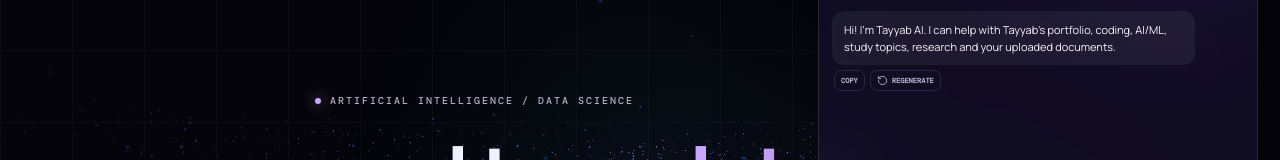
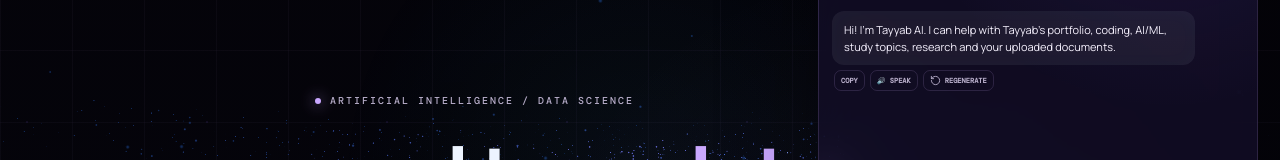
Before and after one commit to tshamshuddinsayyad/portfolio, a React (Vite) app: page / in a window 1280 px wide. Both pictures are taken after a click on the button "Ask Tayyab AI". Shown: the part 186-346 px from the top of the page. Built offline with nearby package versions, Linux system fonts and the light colour scheme.

Commit message:
improve assistant voice and regeneration behavior

```diff
--- a/src/main.jsx
+++ b/src/main.jsx
@@ -552,6 +552,24 @@ function Chatbot() {
     localStorage.setItem(STORAGE_KEY, JSON.stringify(messages.slice(-40)));
   }, [messages]);
 
+  useEffect(() => {
+    return () => {
+      try { window.speechSynthesis?.cancel(); } catch {}
+    };
+  }, []);
+
+  function speakAnswer(text) {
+    if (!text || !("speechSynthesis" in window)) return;
+    try {
+      window.speechSynthesis.cancel();
+      const utterance = new SpeechSynthesisUtterance(text.replace(/[#*_`]/g, ""));
+      utterance.lang = "en-IN";
+      utterance.rate = 1;
+      utterance.pitch = 1;
+      window.speechSynthesis.speak(utterance);
+    } catch {}
+  }
+
   const modes = [
     ["auto","AUTO"],
     ["study","STUDY"],
@@ -627,9 +645,10 @@ function Chatbot() {
     }]);
   }
 
-  async function send(text = input) {
+  async function send(text = input, options = {}) {
     const q = text.trim();
     if (!q || busy) return;
+    try { window.speechSynthesis?.cancel(); } catch {}
     const history = messages.slice(-12).map(m => ({ role:m.role, content:m.content }));
     setMessages(m => [...m, { role:"user", content:q }]);
     setInput("");
@@ -693,6 +712,7 @@ function Chatbot() {
         if(raw) pushEvent(JSON.parse(raw));
       }
       if (!answer) throw new Error("The AI returned an empty response.");
+      if (voiceMode || options.speak) speakAnswer(answer);
     } catch (e) {
       if (e.name !== "AbortError") {
         setMessages(m => {
@@ -706,14 +726,23 @@ function Chatbot() {
     }
   }
 
-  function regenerate() {
+  function regenerate(messageIndex) {
     if (busy) return;
-    const lastUser = [...messages].reverse().find(m => m.role === "user");
+    const lastUser = [...messages]
+      .slice(0, Math.max(0, messageIndex ?? messages.length))
+      .reverse()
+      .find(m => m.role === "user");
     if (!lastUser) return;
-    setMessages(m => {
-      const i = m.map(x=>x.role).lastIndexOf("assistant");
-      return i >= 0 ? m.filter((_,idx)=>idx!==i) : m;
-    });
+
+    const lastAssistantIndex = [...messages]
+      .slice(0, messageIndex ?? messages.length)
+      .map(m => m.role)
+      .lastIndexOf("assistant");
+
+    if (lastAssistantIndex >= 0) {
+      setMessages(m => m.filter((_, index) => index !== lastAssistantIndex));
+    }
+
     setTimeout(() => send(lastUser.content), 0);
   }
 
@@ -746,7 +775,7 @@ function Chatbot() {
         {messages.map((m,i) => <div key={i} className={"chat-message " + m.role}>
           <div className={"bubble " + m.role}>{m.content || (busy && i===messages.length-1 ? "Thinking…" : "")}</div>
           {m.sources?.length > 0 && <div className="sources"><span>SOURCES</span>{m.sources.map((s,j)=><a key={s.url+j} href={s.url} target="_blank" rel="noreferrer">{j+1}. {s.title}</a>)}</div>}
-          {m.role==="assistant" && i===messages.length-1 && !busy && m.content && <div className="message-actions"><button onClick={()=>navigator.clipboard?.writeText(m.content)}>COPY</button><button onClick={regenerate}><RotateCcw size={11}/> REGENERATE</button></div>}
+          {m.role==="assistant" && m.content && <div className="message-actions"><button onClick={()=>navigator.clipboard?.writeText(m.content)}>COPY</button><button onClick={()=>speakAnswer(m.content)} title="Read this answer aloud">🔊 SPEAK</button>{i===messages.length-1 && !busy && <button onClick={()=>regenerate(i)}><RotateCcw size={11}/> REGENERATE</button>}</div>}
         </div>)}
       </div>
 
@@ -759,7 +788,7 @@ function Chatbot() {
               <button onClick={()=>{setMode("study");setShowComposerMenu(false)}}><Sparkles size={15}/><span><b>Study mode</b><small>Learn with step-by-step explanations</small></span></button>
               <button onClick={()=>{setMode("coding");setShowComposerMenu(false)}}><Code2 size={15}/><span><b>Coding mode</b><small>Debug and build code</small></span></button>
               <button onClick={()=>{setMode("research");setShowComposerMenu(false)}}><ExternalLink size={15}/><span><b>Research mode</b><small>Search the web with sources</small></span></button>
-              <button onClick={()=>{setVoiceMode(v=>!v);setShowComposerMenu(false)}}><Bot size={15}/><span><b>{voiceMode?"Disable":"Enable"} voice replies</b><small>{voiceMode?"AI answers can be read aloud":"Use browser speech for answers"}</small></span></button>
+              <button onClick={()=>{setVoiceMode(v=>{const next=!v;if(!next){try{window.speechSynthesis?.cancel()}catch{}}return next});setShowComposerMenu(false)}}><Bot size={15}/><span><b>{voiceMode?"Disable":"Enable"} voice replies</b><small>{voiceMode?"AI answers can be read aloud":"Use browser speech for answers"}</small></span></button>
             </div>}
           </div>
           <textarea
```
